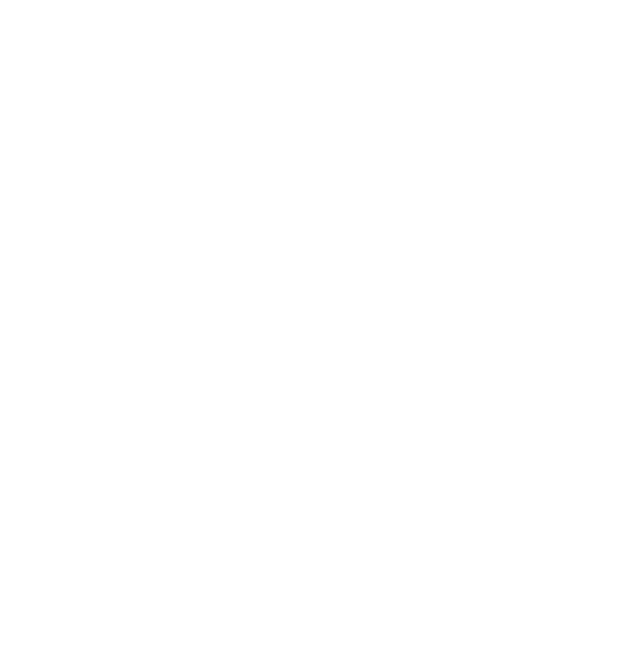
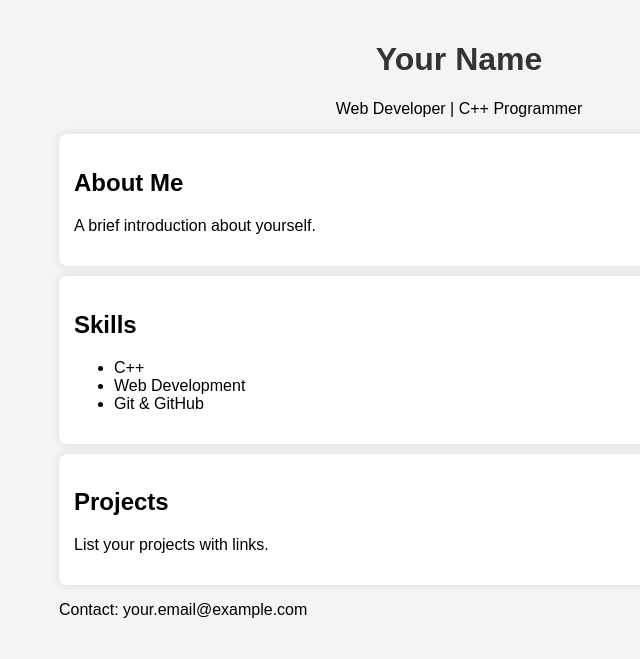
Before and after one commit to kishan256-create/kishan256-create, a plain HTML site: page index.html in a window 1280 px wide. Shown: the whole page, without its empty margins (181-821 px from the left). Drawn offline with Linux system fonts and the light colour scheme.

Commit message:
Add files via upload

```diff
--- a/index.html
+++ b/index.html
@@ -0,0 +1,34 @@
+<!DOCTYPE html>
+<html lang="en">
+<head>
+    <meta charset="UTF-8">
+    <meta name="viewport" content="width=device-width, initial-scale=1.0">
+    <title>Your Name - Resume</title>
+    <link rel="stylesheet" href="style.css">
+</head>
+<body>
+    <header>
+        <h1>Your Name</h1>
+        <p>Web Developer | C++ Programmer</p>
+    </header>
+    <section>
+        <h2>About Me</h2>
+        <p>A brief introduction about yourself.</p>
+    </section>
+    <section>
+        <h2>Skills</h2>
+        <ul>
+            <li>C++</li>
+            <li>Web Development</li>
+            <li>Git & GitHub</li>
+        </ul>
+    </section>
+    <section>
+        <h2>Projects</h2>
+        <p>List your projects with links.</p>
+    </section>
+    <footer>
+        <p>Contact: your.email@example.com</p>
+    </footer>
+</body>
+</html>
```
